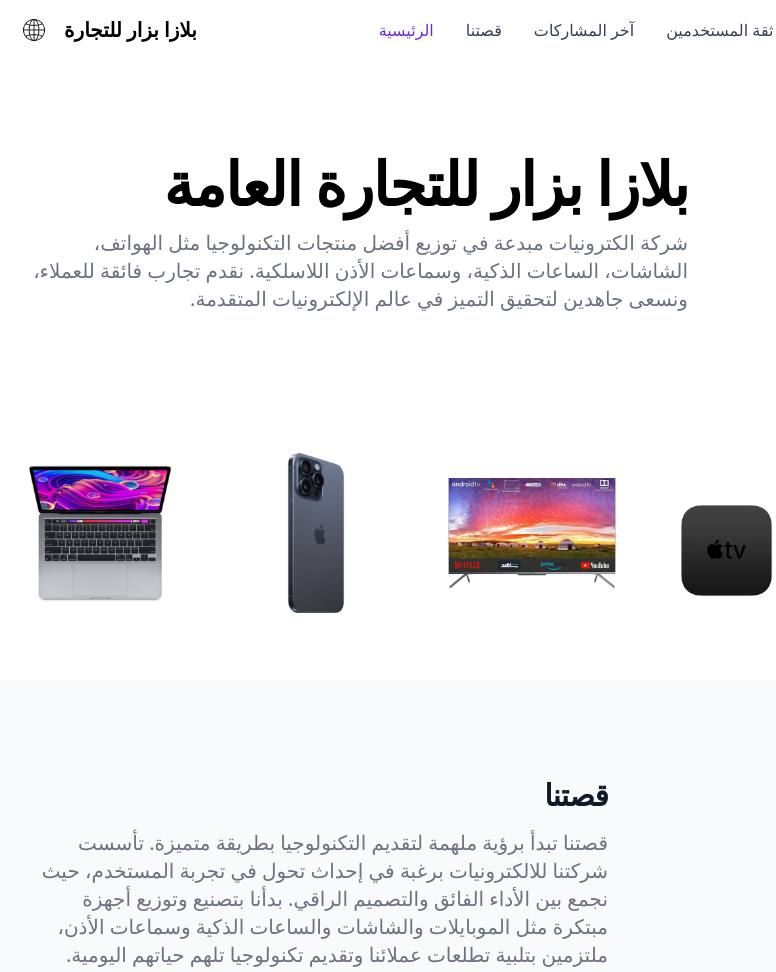
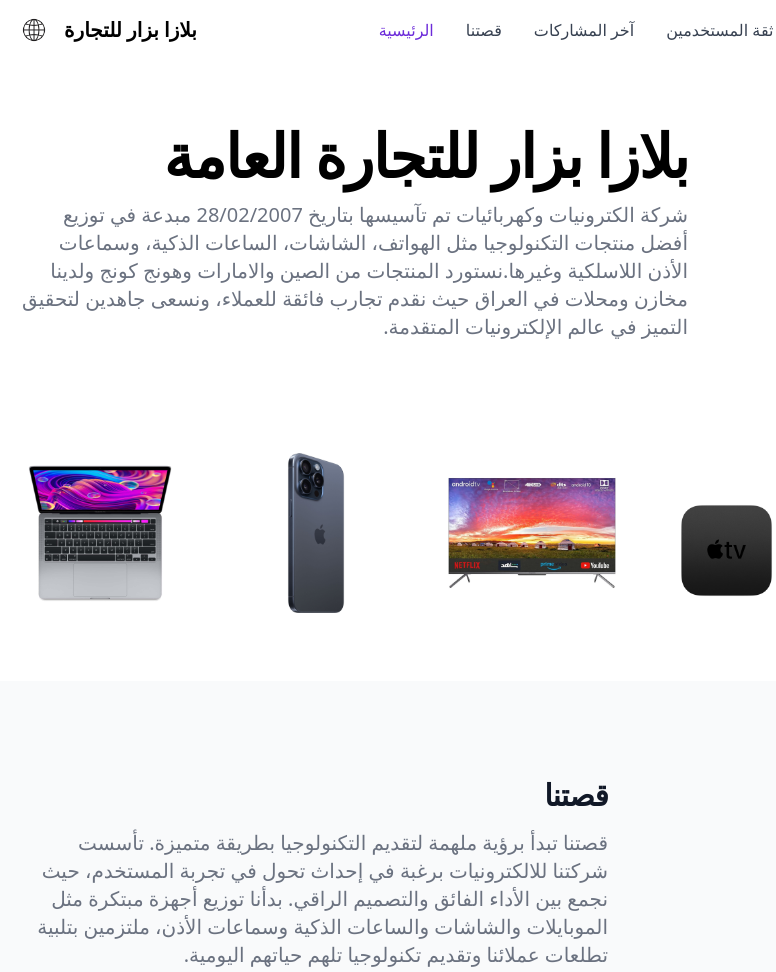
Before and after one commit to Mohamed-Aldik/plazabazaz, a website: page index.html in a window 1280 px wide. Shown: the top 972 px of the page, 0-776 px from the left. Drawn offline with nearby package versions, Linux system fonts and the light colour scheme.

Commit message:
change des

```diff
--- a/index.html
+++ b/index.html
@@ -114,8 +114,13 @@
                     class="max-w-2xl mb-4 text-4xl font-extrabold leading-none tracking-tight md:text-5xl xl:text-6xl dark:text-white">
                     بلازا بزار للتجارة العامة </h1>
                 <p class="max-w-2xl mb-6 font-light text-gray-500 lg:mb-8 md:text-lg lg:text-xl dark:text-gray-400">
-                    شركة الكترونيات مبدعة في توزيع أفضل منتجات التكنولوجيا مثل الهواتف، الشاشات، الساعات الذكية،
-                    وسماعات الأذن اللاسلكية. نقدم تجارب فائقة للعملاء، ونسعى جاهدين لتحقيق التميز في عالم الإلكترونيات
+                    شركة الكترونيات وكهربائيات تم تآسيسها بتاريخ 28/02/2007 مبدعة في توزيع أفضل منتجات التكنولوجيا مثل
+                    الهواتف، الشاشات، الساعات
+                    الذكية،
+                    وسماعات الأذن اللاسلكية وغيرها.نستورد المنتجات من الصين والامارات وهونج كونج ولدينا مخازن ومحلات في
+                    العراق حيث نقدم تجارب فائقة
+                    للعملاء، ونسعى جاهدين لتحقيق التميز في عالم
+                    الإلكترونيات
                     المتقدمة.
 
                 </p>
@@ -155,7 +160,7 @@
                         قصتنا</h2>
                     <p class="mb-8 font-light lg:text-xl">
                         قصتنا تبدأ برؤية ملهمة لتقديم التكنولوجيا بطريقة متميزة. تأسست شركتنا للالكترونيات برغبة في
-                        إحداث تحول في تجربة المستخدم، حيث نجمع بين الأداء الفائق والتصميم الراقي. بدأنا بتصنيع وتوزيع
+                        إحداث تحول في تجربة المستخدم، حيث نجمع بين الأداء الفائق والتصميم الراقي. بدأنا توزيع
                         أجهزة مبتكرة مثل الموبايلات والشاشات والساعات الذكية وسماعات الأذن، ملتزمين بتلبية تطلعات
                         عملائنا وتقديم تكنولوجيا تلهم حياتهم اليومية.</p>
                     <!-- List -->
```
